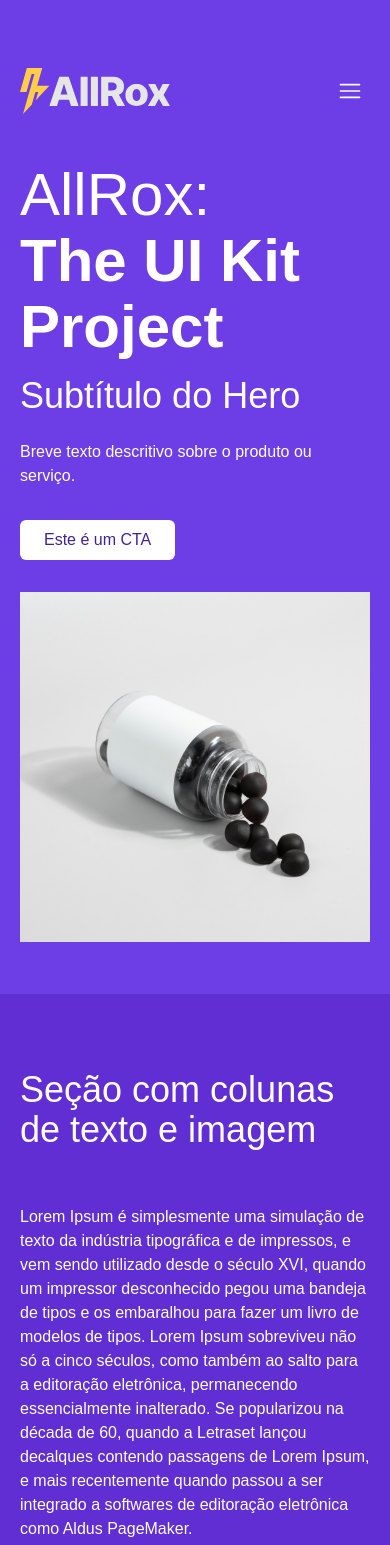
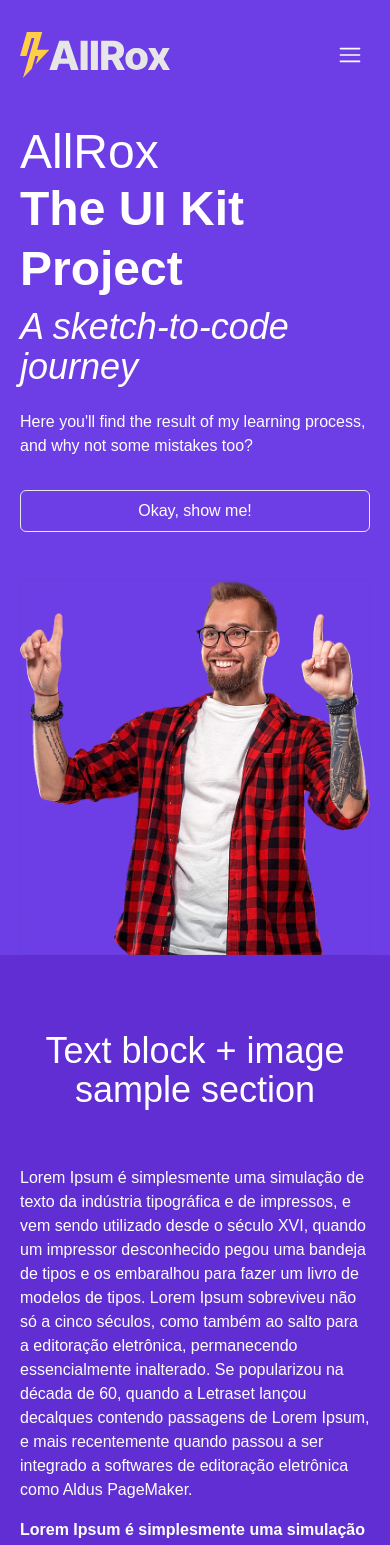
Before and after one commit to allrox/allrox-ui-kit, a Next.js app: page / in a window 390 px wide. Shown: the top 1545 px of the page. Built offline with nearby package versions, Linux system fonts and the light colour scheme.

Commit message:
Pacote de ajustes de responsividade, visual e conteúdo

```diff
--- a/src/app/components/Card/index.js
+++ b/src/app/components/Card/index.js
@@ -2,13 +2,21 @@
 
 export default function Card({ children, imgurl, alt, width, height, title }) {
     return (
-        <div className="flex flex-col gap-2 p-3 pb-4 border border-1 border-white/[.2] bg-white/[.05] rounded-lg">
-            <Image src={imgurl} alt={alt} width={width} height={height} className="rounded-md"/>
-            {title && (
-                <span className="text-xl font-bold mt-4">{title}</span>
-            )}
-            <div className="flex flex-col gap-2">
-                {children}
+        <div className="flex flex-col
+        rounded-lg">
+            <Image
+                src={imgurl}
+                alt={alt}
+                width={width}
+                height={height}
+                className="rounded-md" />
+            <div className="pt-4">
+                {title && (
+                    <span className="text-2xl font-bold">{title}</span>
+                )}
+                <div className="flex flex-col gap-2">
+                    {children}
+                </div>
             </div>
         </div>
     )
--- a/src/app/components/Hero/index.js
+++ b/src/app/components/Hero/index.js
@@ -1,7 +1,7 @@
 export default function Hero({ children, bg: params, id }) {
     return (
-        <div id={id} className={`p-5 ${params}`}>
-            <div className="max-w-screen-xl mx-auto py-4 xl:min-h-screen">
+        <div id={id} className={`px-5 ${params}`}>
+            <div className="max-w-screen-xl mx-auto">
                 {children}
             </div>
         </div>
--- a/src/app/components/Nav/index.js
+++ b/src/app/components/Nav/index.js
@@ -35,14 +35,14 @@
                 </button>
             </div>
 
-            <ul className={`${menuOpen ? "flex" : "hidden"} flex-col md:flex md:flex-row gap-8 items-center w-full md:w-auto grow justify-end text-base`}>
+            <ul className={`${menuOpen ? "flex" : "hidden"} flex-col md:flex md:flex-row gap-4 md:gap-8 sm:items-start  md:items-center w-full md:w-auto grow justify-end text-base`}>
 
                 {children}
 
                 {cta && (
-                    <div className="mt-4 md:mt-0">
+                    <div className="mt-2 md:mt-0">
 
-                        <Button cta="Fale pelo WhatsApp" link="#">
+                        <Button cta={cta} link={ctalink}>
                             <FaWhatsapp />
                         </Button>
                     </div>
--- a/src/app/components/ui/Button/index.js
+++ b/src/app/components/ui/Button/index.js
@@ -3,7 +3,7 @@
 export default function Button({ cta, link, children, props }) {
     return (
         <Link href={link} passHref>
-            <button className={`flex flex-row gap-2 bg-white justify-center items-center hover:bg-primary-900 hover:text-white text-primary-900 px-6 py-2 rounded-md ${props}`} >
+            <button className={`flex flex-row gap-2 hover:bg-white justify-center items-center border bg-none text-white hover:text-primary-900 px-6 py-2 rounded-md ${props}`} >
                 {children} {cta}
             </button>
         </Link>
--- a/src/app/globals.css
+++ b/src/app/globals.css
@@ -8,7 +8,7 @@
   @apply bg-primary-600;
 }
 
-h1 { @apply text-6xl mb-4 font-medium; }
+h1 { @apply text-5xl mb-4 font-medium; }
 h2 { @apply text-4xl mb-4 font-medium; }
 h3 { @apply text-3xl mb-4 font-medium; }
 h4 { @apply text-2xl mb-2 font-medium; }
--- a/src/app/page.js
+++ b/src/app/page.js
@@ -15,28 +15,28 @@
     <div>
       <Hero>
         <MenuBar>
-          <Nav logo="/allrox-logo.svg" alt="Logo" brandtext="" width={150} height={30} cta="Entre em contato" link="https://allrox.com.br">
-            <MenuItem label="Texto e Imagem" link="#textoimagem" />
-            <MenuItem label="Colunas" link="#colunas" />
-            <MenuItem label="Produtos" link="#produtos" />
+          <Nav logo="/allrox-logo.svg" alt="Logo" brandtext="" width={150} height={30} cta="Get in touch!" ctalink="https://allrox.com.br">
+            <MenuItem label="Text + Image" link="#imageandtext" />
+            <MenuItem label="Columns" link="#columns" />
+            <MenuItem label="Cards" link="#cards" />
           </Nav>
         </MenuBar>
 
-        <Grid cols="md:grid-cols-2">
-          <div className="flex flex-col justify-center content-center">
-            <h1>AllRox:<br /><span className="font-bold text-6xl">The UI Kit Project</span></h1>
-            <h2>Subtítulo do Hero</h2>
-            <p className="mb-8">Breve texto descritivo sobre o produto ou serviço.</p>
-            <Button cta="Este é um CTA" link="#textoimagem"></Button>
+        <div className="flex flex-col md:flex-row gap-8 md:pt-10 w-full">
+          <div className="flex flex-col justify-center content-center my-4" >
+            <h1 className="mb-2"><span className="font-thin">AllRox</span><br /><span className="font-bold xl:text-8xl leading-tight">The UI Kit Project</span></h1>
+            <h2 className="italic font-thin">A sketch-to-code journey</h2>
+            <p className="mb-8">Here you'll find the result of my learning process, and why not some mistakes too?</p>
+            <Button cta="Okay, show me!" link="#textoimagem" props="w-full md:w-fit"/>
           </div>
-          <div>
-            <Image src="/mockup-1x1.jpg" width={640} height={640} alt="Imagem ilustrativa" />
-          </div>
-        </Grid>
+            <Image className="hidden md:block md:max-w-[40%] lg:max-w-[50%]" src="/model-desktop.webp" width={857} height={863} alt="Imagem ilustrativa" />
+            <Image className="sm:block md:hidden " src="/model.webp" width={750} height={750} alt="Imagem ilustrativa" />
+        </div>
+
       </Hero>
 
-      <Section bg="bg-primary-700" id="textoimagem">
-        <h2>Seção com colunas de texto e imagem</h2>
+      <Section bg="bg-primary-700" id="imageandtext">
+        <h2 className="text-center">Text block + image sample section</h2>
         <TextImage image="/mockup-1x1.jpg" width={640} height={640} alt="Imagem ilustrativa">
           <p>Lorem Ipsum é simplesmente uma simulação de texto da indústria tipográfica e de impressos, e vem sendo utilizado desde o século XVI, quando um impressor desconhecido pegou uma bandeja de tipos e os embaralhou para fazer um livro de modelos de tipos. Lorem Ipsum sobreviveu não só a cinco séculos, como também ao salto para a editoração eletrônica, permanecendo essencialmente inalterado. Se popularizou na década de 60, quando a Letraset lançou decalques contendo passagens de Lorem Ipsum, e mais recentemente quando passou a ser integrado a softwares de editoração eletrônica como Aldus PageMaker.</p>
           <p><span className="bold">Lorem Ipsum é simplesmente uma simulação de texto da indústria tipográfica e de impressos, e vem sendo utilizado desde o século XVI, quando um impressor desconhecido pegou uma bandeja de tipos e os embaralhou para fazer um livro de modelos de tipos.</span> Lorem Ipsum sobreviveu não só a cinco séculos, como também ao salto para a editoração eletrônica, permanecendo essencialmente inalterado. Se popularizou na década de 60, quando a Letraset lançou decalques contendo passagens de Lorem Ipsum, e mais recentemente quando passou a ser integrado a softwares de editoração eletrônica como Aldus PageMaker.</p>
@@ -44,8 +44,8 @@
         </TextImage>
       </Section>
 
-      <Section id="colunas" >
-        <h2>Seção com texto em colunas</h2>
+      <Section id="columns" >
+        <h2 className="text-center">Text columns sample section</h2>
         <Grid cols="md:grid-cols-3">
           <div>Lorem Ipsum é simplesmente uma simulação de texto da indústria tipográfica e de impressos, e vem sendo utilizado desde o século XVI, quando um impressor desconhecido pegou uma bandeja de tipos e os embaralhou para fazer um livro de modelos de tipos. Lorem Ipsum sobreviveu não só a cinco séculos, como também ao salto para a editoração eletrônica, permanecendo essencialmente inalterado. Se popularizou na década de 60, quando a Letraset lançou decalques contendo passagens de Lorem Ipsum, e mais recentemente quando passou a ser integrado a softwares de editoração eletrônica como Aldus PageMaker.</div>
           <div>Lorem Ipsum é simplesmente uma simulação de texto da indústria tipográfica e de impressos, e vem sendo utilizado desde o século XVI, quando um impressor desconhecido pegou uma bandeja de tipos e os embaralhou para fazer um livro de modelos de tipos. Lorem Ipsum sobreviveu não só a cinco séculos, como também ao salto para a editoração eletrônica, permanecendo essencialmente inalterado. Se popularizou na década de 60, quando a Letraset lançou decalques contendo passagens de Lorem Ipsum, e mais recentemente quando passou a ser integrado a softwares de editoração eletrônica como Aldus PageMaker.</div>
@@ -53,27 +53,23 @@
         </Grid>
       </Section>
 
-      <Section bg="bg-primary-700" id="produtos">
+      <Section bg="bg-primary-700" id="cards">
         <h2>This is a <span className="italic">grid section</span></h2>
         <h3>Here is a subtitle</h3>
         <p>Lorem Ipsum é simplesmente uma simulação de texto da indústria tipográfica e de impressos, e vem sendo utilizado desde o século XVI, quando um impressor desconhecido pegou uma bandeja de tipos e os embaralhou para fazer um livro de modelos de tipos. Lorem Ipsum sobreviveu não só a cinco séculos, como também ao salto para a editoração eletrônica, permanecendo essencialmente inalterado. Se popularizou na década de 60, quando a Letraset lançou decalques contendo passagens de Lorem Ipsum, e mais recentemente quando passou a ser integrado a softwares de editoração eletrônica como Aldus PageMaker.</p>
 
         <Grid cols="sm:grid-cols-2 md:grid-cols-3 lg:grid-cols-4">
-          <Card imgurl="/mockup.jpg" alt="Imagem de exemplo" width={640} height={800} title="Produto 1">
+          <Card imgurl="/mockup-1x1.jpg" alt="Imagem de exemplo" width={640} height={800} title="Produto 1">
             <p>Lorem Ipsum é simplesmente uma simulação de texto da indústria tipográfica.</p>
-            <Button props="w-full" cta="Saiba mais" link="#" />
           </Card>
-          <Card imgurl="/mockup.jpg" alt="Imagem de exemplo" width={640} height={800} title="Produto 1">
+          <Card imgurl="/mockup-1x1.jpg" alt="Imagem de exemplo" width={640} height={800} title="Produto 1">
             <p>Lorem Ipsum é simplesmente uma simulação de texto da indústria tipográfica.</p>
-            <Button props="w-full" cta="Saiba mais" link="#" />
           </Card>
-          <Card imgurl="/mockup.jpg" alt="Imagem de exemplo" width={640} height={800} title="Produto 1">
+          <Card imgurl="/mockup-1x1.jpg" alt="Imagem de exemplo" width={640} height={800} title="Produto 1">
             <p>Lorem Ipsum é simplesmente uma simulação de texto da indústria tipográfica.</p>
-            <Button props="w-full" cta="Saiba mais" link="#" />
           </Card>
-          <Card imgurl="/mockup.jpg" alt="Imagem de exemplo" width={640} height={800} title="Produto 1">
+          <Card imgurl="/mockup-1x1.jpg" alt="Imagem de exemplo" width={640} height={800} title="Produto 1">
             <p>Lorem Ipsum é simplesmente uma simulação de texto da indústria tipográfica.</p>
-            <Button props="w-full" cta="Saiba mais" link="#" />
           </Card>
         </Grid>
 
```
